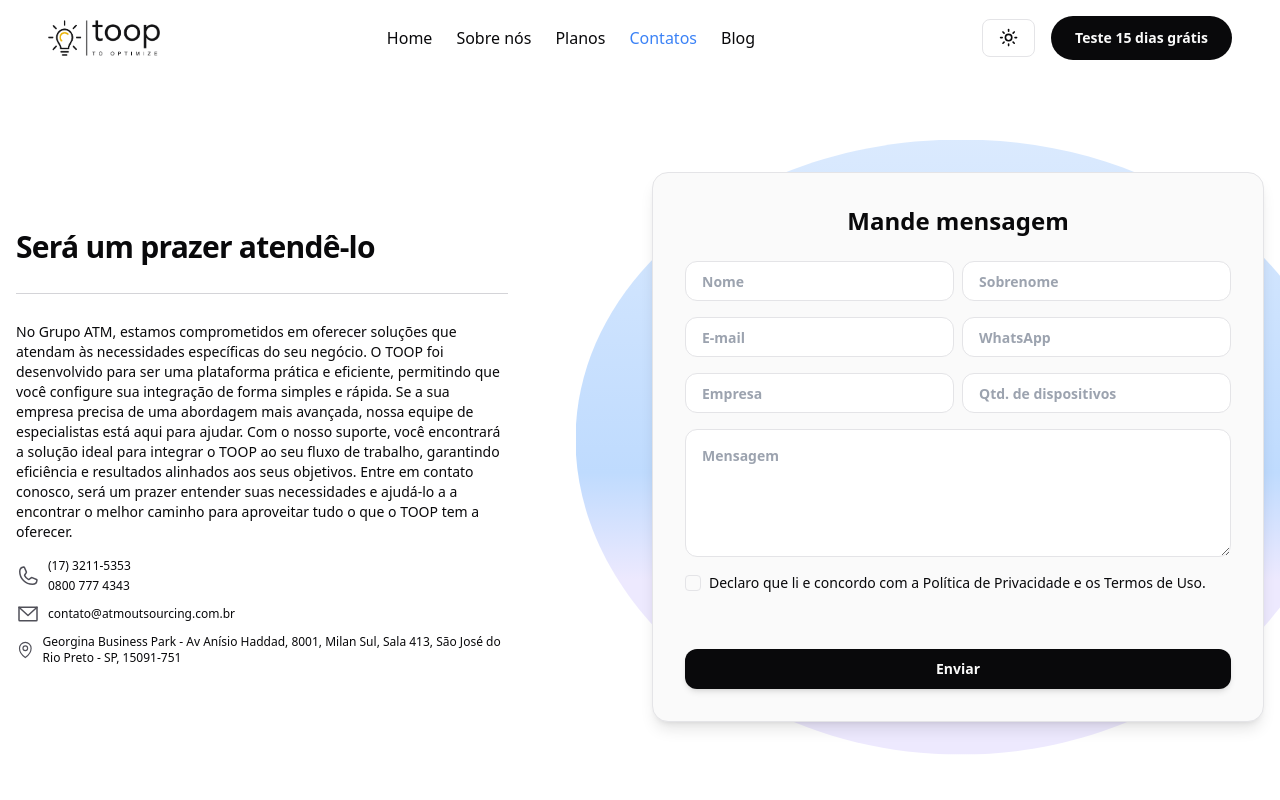
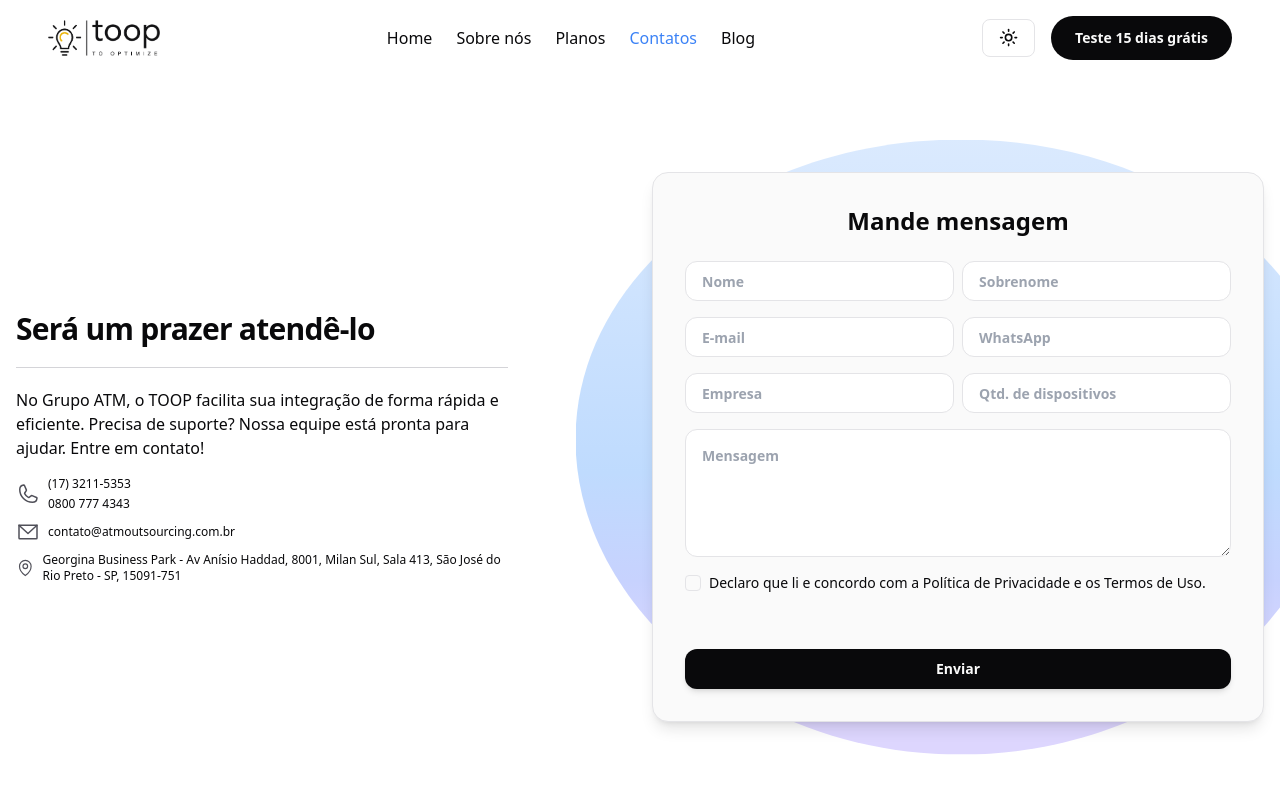
Before and after one commit to atmoutsourcing/toop-landing-page, a Next.js app: page /contacts in a window 1280 px wide. Shown: the top 800 px of the page. Built offline with nearby package versions, Linux system fonts and the light colour scheme.

Commit message:
ajustes layout de contatos

```diff
--- a/src/app/contacts/page.tsx
+++ b/src/app/contacts/page.tsx
@@ -2,14 +2,14 @@
 
 import Image from 'next/image'
 import Ellipse from '../../../public/Ellipse.svg'
-import EllipseDark from '../../../public/EllipseDark.svg'
 import { Checkbox } from '@/components/ui/checkbox'
 import { EnvelopeSimple, MapPin, Phone } from 'phosphor-react'
+import { Input } from '@/components/input'
 
 export default function Contacts() {
   return (
     <div className="mx-auto mb-20 mt-20 flex max-w-[1440px] flex-col items-center gap-36 p-4 md:flex-row">
-      <div className="flex flex-col gap-3">
+      <div className="flex flex-col gap-1">
         <span className="text-3xl font-bold tracking-tight">
           Será um prazer atendê-lo
         </span>
@@ -17,18 +17,10 @@ export default function Contacts() {
         <hr className="my-4 border-t border-zinc-300 dark:border-zinc-700" />
 
         <div className="flex flex-col gap-4">
-          <p className="text-sm font-medium">
-            No Grupo ATM, estamos comprometidos em oferecer soluções que atendam
-            às necessidades específicas do seu negócio. O TOOP foi desenvolvido
-            para ser uma plataforma prática e eficiente, permitindo que você
-            configure sua integração de forma simples e rápida. Se a sua empresa
-            precisa de uma abordagem mais avançada, nossa equipe de
-            especialistas está aqui para ajudar. Com o nosso suporte, você
-            encontrará a solução ideal para integrar o TOOP ao seu fluxo de
-            trabalho, garantindo eficiência e resultados alinhados aos seus
-            objetivos. Entre em contato conosco, será um prazer entender suas
-            necessidades e ajudá-lo a a encontrar o melhor caminho para
-            aproveitar tudo o que o TOOP tem a oferecer.
+          <p className="text-md font-medium">
+            No Grupo ATM, o TOOP facilita sua integração de forma rápida e
+            eficiente. Precisa de suporte? Nossa equipe está pronta para ajudar.
+            Entre em contato!
           </p>
 
           <div className="flex flex-col gap-2">
@@ -58,11 +50,11 @@ export default function Contacts() {
       </div>
 
       <div className="relative flex items-center">
-        <Image
+        {/* <Image
           src={EllipseDark}
           alt="ellipse"
           className="absolute hidden scale-125 dark:block"
-        />
+        /> */}
 
         <Image
           src={Ellipse}
@@ -78,28 +70,13 @@ export default function Contacts() {
 
             <form className="mt-6 flex flex-col gap-4">
               <div className="flex flex-row gap-2">
-                <input
-                  id="name"
-                  type="text"
-                  placeholder="Nome"
-                  className="h-10 w-full rounded-xl border border-zinc-200 p-4 text-sm font-medium text-zinc-800 outline-none placeholder:font-bold dark:border-zinc-800 dark:bg-zinc-900 dark:text-zinc-100 placeholder:dark:text-zinc-400"
-                />
+                <Input name="name" placeholder="Nome" />
 
-                <input
-                  id="email"
-                  type="text"
-                  placeholder="Sobrenome"
-                  className="h-10 w-full rounded-xl border border-zinc-200 p-4 text-sm font-medium text-zinc-800 outline-none placeholder:font-bold dark:border-zinc-800 dark:bg-zinc-900 dark:text-zinc-100 placeholder:dark:text-zinc-400"
-                />
+                <Input name="name" placeholder="Sobrenome" />
               </div>
 
               <div className="flex flex-row gap-2">
-                <input
-                  id="email"
-                  type="text"
-                  placeholder="E-mail"
-                  className="h-10 w-full rounded-xl border border-zinc-200 p-4 text-sm font-medium text-zinc-800 outline-none placeholder:font-bold dark:border-zinc-800 dark:bg-zinc-900 dark:text-zinc-100 placeholder:dark:text-zinc-400"
-                />
+                <Input name="name" placeholder="E-mail" />
 
                 <input
                   id="email"
--- /dev/null
+++ b/src/components/input.tsx
@@ -0,0 +1,54 @@
+import { ComponentProps } from 'react'
+import { tv, VariantProps } from 'tailwind-variants'
+
+const inputVariants = tv({
+  base: 'h-10 w-full rounded-xl border border-zinc-200 p-4 text-sm font-medium text-zinc-800 outline-none placeholder:font-bold dark:border-zinc-800 dark:bg-zinc-900 dark:text-zinc-100 placeholder:dark:text-zinc-400',
+  variants: {
+    variant: {
+      primary: '',
+    },
+  },
+
+  defaultVariants: {
+    variant: 'primary',
+  },
+})
+
+interface InputProps
+  extends ComponentProps<'input'>,
+    VariantProps<typeof inputVariants> {}
+
+export function Input({ variant, ...props }: InputProps) {
+  return <input {...props} className={inputVariants({ variant })} />
+}
+
+// import { ComponentProps, ReactNode } from 'react'
+// import { tv, VariantProps } from 'tailwind-variants'
+
+// const buttonVariants = tv({
+//   base: 'items-center rounded-full bg-zinc-950 px-6 py-3 text-zinc-50 hover:bg-zinc-800 font-bold dark:bg-zinc-50 dark:text-zinc-950 dark:hover:bg-zinc-200',
+//   variants: {
+//     variant: {
+//       primary: 'text-sm',
+//       secondary: 'text-md ',
+//     },
+//   },
+
+//   defaultVariants: {
+//     variant: 'primary',
+//   },
+// })
+
+// interface ButtonProps
+//   extends ComponentProps<'button'>,
+//     VariantProps<typeof buttonVariants> {
+//   children: ReactNode
+// }
+
+// export function Button({ children, variant, ...props }: ButtonProps) {
+//   return (
+//     <button {...props} className={buttonVariants({ variant })}>
+//       {children}
+//     </button>
+//   )
+// }
```
Also changed, not shown: public/Ellipse.svg, public/EllipseDark.svg (deleted).
